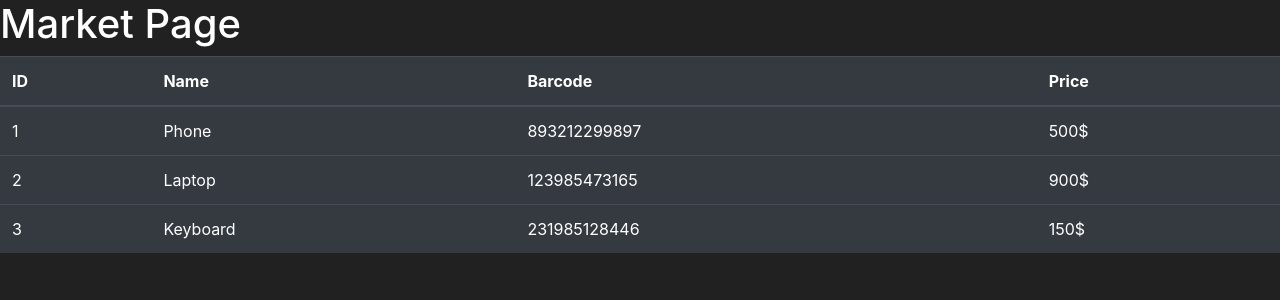
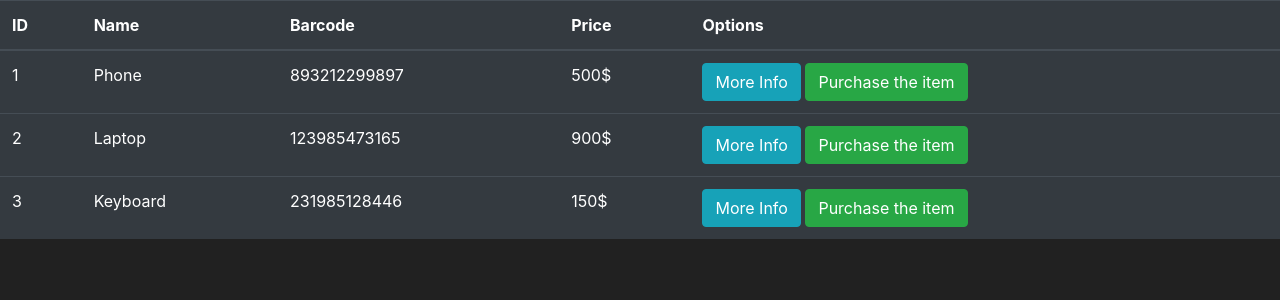
Before and after one commit to MajhiRockzZ/python-flask-market, a Flask app: page /market in a window 1280 px wide. Shown: the part 56-356 px from the top of the page. Run offline with Flask 2, Linux system fonts and the light colour scheme; some libraries are stand-ins or nearby versions.

Commit message:
NEW: Template Inheritance

```diff
--- /dev/null
+++ b/templates/base.html
@@ -0,0 +1,60 @@
+<!doctype html>
+<html lang="en">
+<head>
+    <!-- Required meta tags -->
+    <meta charset="utf-8">
+    <meta name="viewport" content="width=device-width, initial-scale=1, shrink-to-fit=no">
+
+    <!-- Favicon -->
+    <link rel="shortcut icon" href="{{ url_for('static', filename='img/favicon.ico') }}">
+
+    <!-- Bootstrap CSS -->
+    <link rel="stylesheet" href="{{ url_for('static', filename='css/bootstrap.min.css') }}">
+
+    <title>
+        {% block title %}
+        {% endblock %}
+    </title>
+</head>
+<body>
+
+<nav class="navbar navbar-expand-md navbar-dark bg-dark">
+    <a class="navbar-brand" href="{{ url_for('home_page') }}">Flask Market</a>
+    <button class="navbar-toggler" type="button" data-toggle="collapse" data-target="#navbarNav">
+        <span class="navbar-toggler-icon"></span>
+    </button>
+    <div class="collapse navbar-collapse" id="navbarNav">
+        <ul class="navbar-nav mr-auto">
+            <li class="nav-item active">
+                <a class="nav-link" href="{{ url_for('home_page') }}">Home <span class="sr-only">(current)</span></a>
+            </li>
+            <li class="nav-item">
+                <a class="nav-link" href="{{ url_for('market_page') }}">Market</a>
+            </li>
+        </ul>
+        <ul class="navbar-nav">
+            <li class="nav-item">
+                <a class="nav-link" href="#">Login</a>
+            </li>
+            <li class="nav-item">
+                <a class="nav-link" href="#">Register</a>
+            </li>
+        </ul>
+    </div>
+</nav>
+
+{% block content %}
+
+{% endblock %}
+
+<!-- jQuery and Bootstrap Bundle (includes Popper) -->
+<script src="{{ url_for('static', filename='js/jquery.slim.min.js') }}"></script>
+<script src="{{ url_for('static', filename='js/bootstrap.bundle.min.js') }}"></script>
+</body>
+<style>
+    body {
+        background-color: #212121;
+        color: white;
+    }
+</style>
+</html>
--- a/templates/market.html
+++ b/templates/market.html
@@ -1,44 +1,10 @@
-<!doctype html>
-<html lang="en">
-<head>
-    <!-- Required meta tags -->
-    <meta charset="utf-8">
-    <meta name="viewport" content="width=device-width, initial-scale=1, shrink-to-fit=no">
+{% extends 'base.html' %}
 
-    <!-- Bootstrap CSS -->
-    <link rel="stylesheet" href="../static/css/bootstrap.min.css">
+{% block title %}
+    Market Page
+{% endblock %}
 
-    <title>Market Page</title>
-</head>
-<body>
-
-<nav class="navbar navbar-expand-md navbar-dark bg-dark">
-    <a class="navbar-brand" href="#">Flask Market</a>
-    <button class="navbar-toggler" type="button" data-toggle="collapse" data-target="#navbarNav">
-        <span class="navbar-toggler-icon"></span>
-    </button>
-    <div class="collapse navbar-collapse" id="navbarNav">
-        <ul class="navbar-nav mr-auto">
-            <li class="nav-item active">
-                <a class="nav-link" href="#">Home <span class="sr-only">(current)</span></a>
-            </li>
-            <li class="nav-item">
-                <a class="nav-link" href="#">Market</a>
-            </li>
-        </ul>
-        <ul class="navbar-nav">
-            <li class="nav-item">
-                <a class="nav-link" href="#">Login</a>
-            </li>
-            <li class="nav-item">
-                <a class="nav-link" href="#">Register</a>
-            </li>
-        </ul>
-    </div>
-</nav>
-
-<h1>Market Page</h1>
-
+{% block content %}
     <table class="table table-hover table-dark">
         <thead>
         <tr>
@@ -47,6 +13,7 @@
             <th scope="col">Name</th>
             <th scope="col">Barcode</th>
             <th scope="col">Price</th>
+            <th scope="col">Options</th>
         </tr>
         </thead>
         <tbody>
@@ -57,20 +24,13 @@
                 <td>{{ item.name }}</td>
                 <td>{{ item.barcode }}</td>
                 <td>{{ item.price }}$</td>
+                <td>
+                    <button class="btn btn-outline btn-info">More Info</button>
+                    <button class="btn btn-outline btn-success">Purchase the item</button>
+                </td>
             </tr>
         {% endfor %}
 
         </tbody>
     </table>
-
-<!-- jQuery and Bootstrap Bundle (includes Popper) -->
-<script src="../static/js/jquery.slim.min.js"></script>
-<script src="../static/js/bootstrap.bundle.min.js"></script>
-</body>
-<style>
-    body {
-        background-color: #212121;
-        color: white;
-    }
-</style>
-</html>
+{% endblock %}
```
Also changed, not shown: templates/home.html (+6 -49 lines), static/img/favicon.ico (added). Lines whose indentation alone changed are shown as unchanged.
